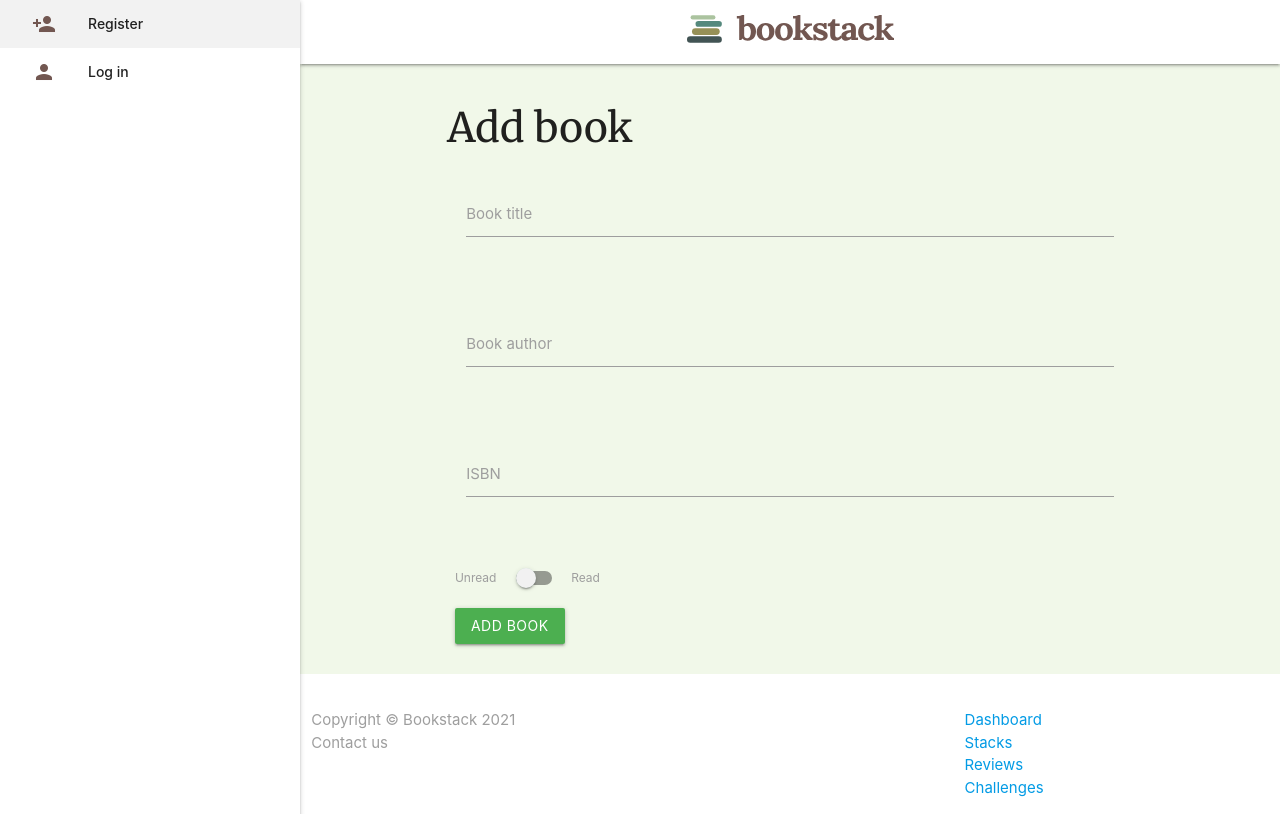
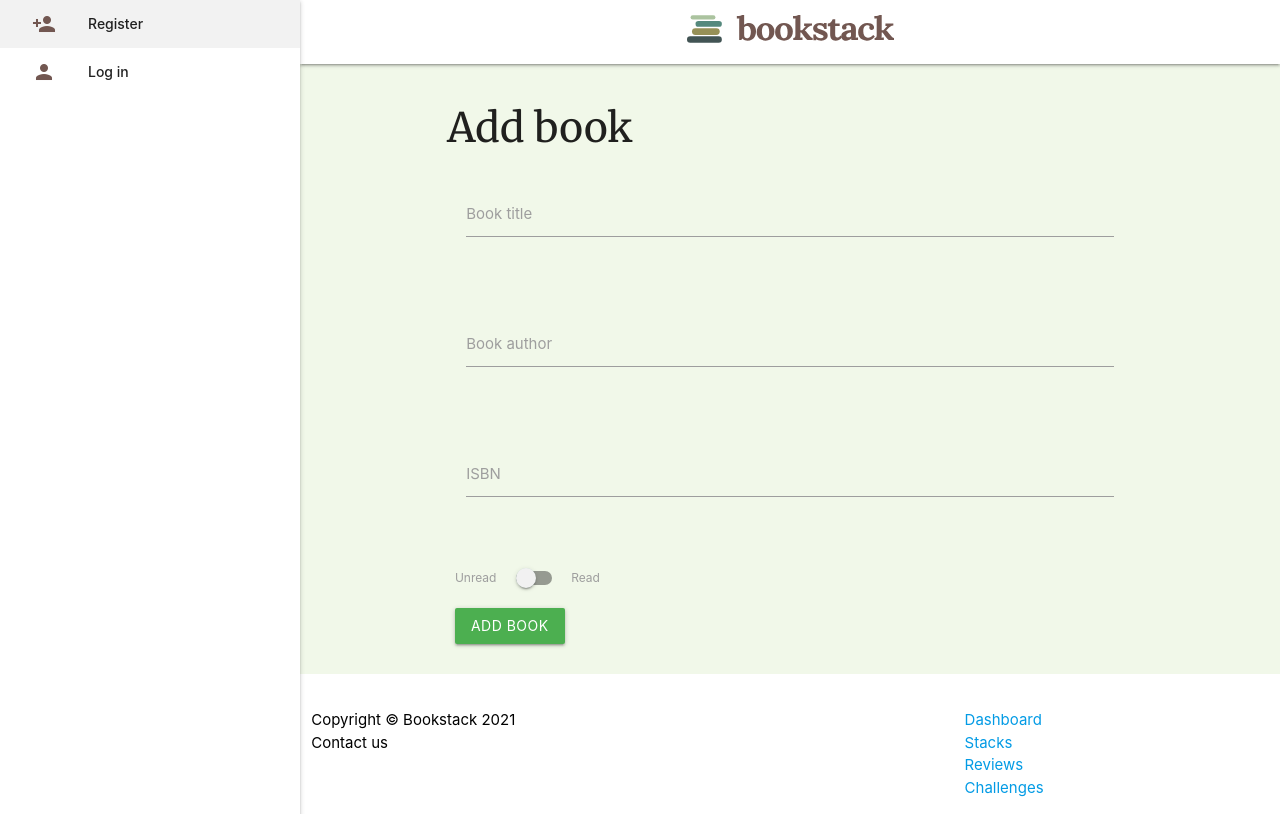
Before and after one commit to TaraRhoseyn/bookstack_web_app, a Flask app: page /add_book in a window 1280 px wide. Run offline with Flask 2, Linux system fonts and the light colour scheme; some libraries are stand-ins or nearby versions.

Commit message:
fix: Add black-text class to li items in footer

```diff
--- a/bookstack/templates/base.html
+++ b/bookstack/templates/base.html
@@ -143,9 +143,9 @@
             <div class="row footer-row">
                 <div class="col l6 s12">
                     <ul>
-                        <li class="grey-text">Copyright &copy; Bookstack 2021</li>
-                        <li class="grey-text">
-                            <a class="grey-text" href="{{ url_for('main.contact') }}">Contact us</a>
+                        <li class="black-text">Copyright &copy; Bookstack 2021</li>
+                        <li class="black-text">
+                            <a class="black-text" href="{{ url_for('main.contact') }}">Contact us</a>
                         </li>
                     </ul>
                 </div>
```
